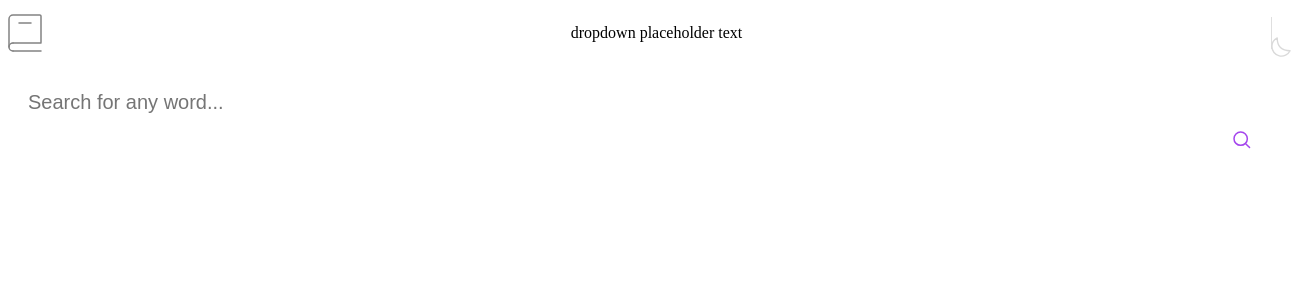
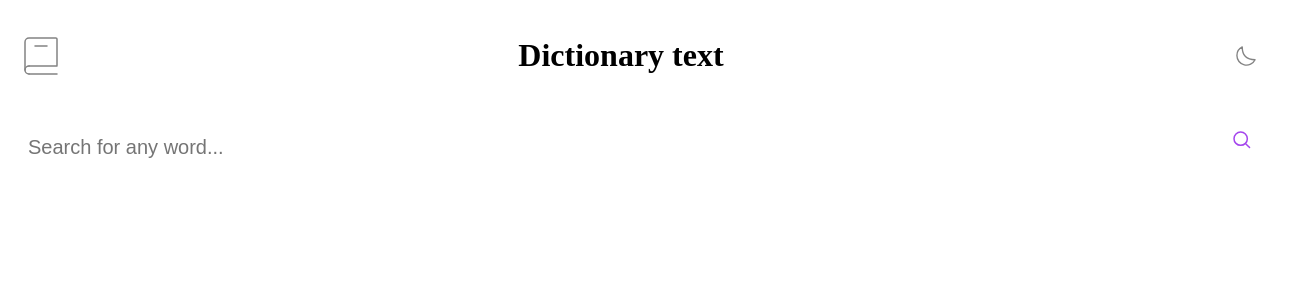
Before and after one commit to Byakuya91/Dictionary-App, a React (Vite) app: page / in a window 1280 px wide. Shown: the top 300 px of the page, 1311 px wide, since content can reach past the window. Built offline with nearby package versions, Linux system fonts and the light colour scheme.

Commit message:
I couldn't get the ToggleTheme working. I fixed the layout issues to be better visible. I will look into light and dark mode once I get back from vacation.

```diff
--- a/src/Components/Dic_Header/Header/Header.jsx
+++ b/src/Components/Dic_Header/Header/Header.jsx
@@ -6,7 +6,6 @@ import styles from "../Header/Header.module.css";
 // ?Asset imports
 import Logo from "../../../assets/logo.svg";
 import DarkIcon from "../../../assets/icon-moon.svg";
-// import { ReactComponent as DarkIcon } from "../../../Assets/icon-moon.svg";
 
 // ?Component imports
 import SearchBar from "../SearchBar/SearchBar";
@@ -23,17 +22,23 @@ const Header = ({
 }) => {
   return (
     <header>
-      <div className={styles["header"]}>
-        <img src={Logo} alt="Logo" />
-        <div className={styles["header-widgets"]}>
-          <p>dropdown placeholder text</p>
+      <div className={styles.header}>
+        {/* Left: Logo */}
+        <div className={styles.left}>
+          <img src={Logo} alt="Logo" />
         </div>
-        <div className={styles["header-divider"]}>
+
+        {/* Center: dropdown placeholder (later your font selector maybe) */}
+        <div className={styles.center}>
+          <h1>Dictionary text</h1>
+        </div>
+
+        {/* Right: theme toggle + dark icon */}
+        <div className={styles.right}>
           <ToggleThemeSwitch
             toggle={toggle}
             handleToggleTheme={handleToggleTheme}
           />
-
           <img
             src={DarkIcon}
             alt="DarkIcon"
@@ -43,6 +48,8 @@ const Header = ({
           />
         </div>
       </div>
+
+      {/* Search bar sits below header */}
       <SearchBar
         grabWord={grabWord}
         onInputError={onInputError}
--- a/src/Components/Dic_Header/Header/Header.module.css
+++ b/src/Components/Dic_Header/Header/Header.module.css
@@ -74,7 +74,6 @@ header {
 
 /* Media query for screens with minimum width of 48em */
 @media screen and (min-width: 48em) {
-
   /* Adjust font size for header and buttons */
   .header,
   .header button {
@@ -87,3 +86,43 @@ header {
     width: 2em;
   }
 }
+
+.header {
+  display: flex;
+  justify-content: space-between; /* spread items left/center/right */
+  align-items: center;
+  padding: 0.5rem 1rem;
+}
+
+/* Left side: Logo */
+.left {
+  display: flex;
+  align-items: center;
+}
+
+/* Center: text/dropdown */
+.center {
+  flex: 1; /* take remaining space */
+  display: flex;
+  justify-content: center;
+  align-items: center;
+  text-align: center;
+}
+
+/* Right side: toggle + icon */
+.right {
+  display: flex;
+  align-items: center;
+  gap: 0.75rem; /* spacing between toggle & icon */
+}
+
+.theme-icon {
+  width: 20px;
+  height: 20px;
+  cursor: pointer;
+}
+
+/* optional dark icon tweak */
+.icon-dark {
+  opacity: 0.6;
+}
--- a/src/Components/Dic_Header/ToggleThemeSwitch/ToggleThemeSwitch.jsx
+++ b/src/Components/Dic_Header/ToggleThemeSwitch/ToggleThemeSwitch.jsx
@@ -1,25 +1,11 @@
-// ?React imports
+// ToggleThemeSwitch.jsx
 import React from "react";
-
-// ?styles imports
 import styles from "../ToggleThemeSwitch/ToggleThemeSwitcher.module.css";
 
-const ToggleThemeSwitch = ({ toggle, handleToggleTheme }) => {
-  // SUB-STEPS
-  // 1) pass props down(DONE)
-  // 2) Determine the theme based on the props(DONE)
-  // 3) determine the Background color based on the props(DONE)
-
-  const theme = toggle ? "" : "toggle";
-  const bgClr = toggle ? "" : "dark";
-
+const ToggleThemeSwitch = ({ handleToggleTheme }) => {
   return (
-    <div
-      className={`${styles[bgClr]}
-    ${styles["toggle-container"]}`}
-      onClick={handleToggleTheme}
-    >
-      <div className={`${styles[theme]} ${styles["toggle-switch"]}`}></div>
+    <div className={styles["toggle-container"]} onClick={handleToggleTheme}>
+      <div className={styles["toggle-switch"]}></div>
     </div>
   );
 };
```
Lines whose indentation alone changed are shown as unchanged.
